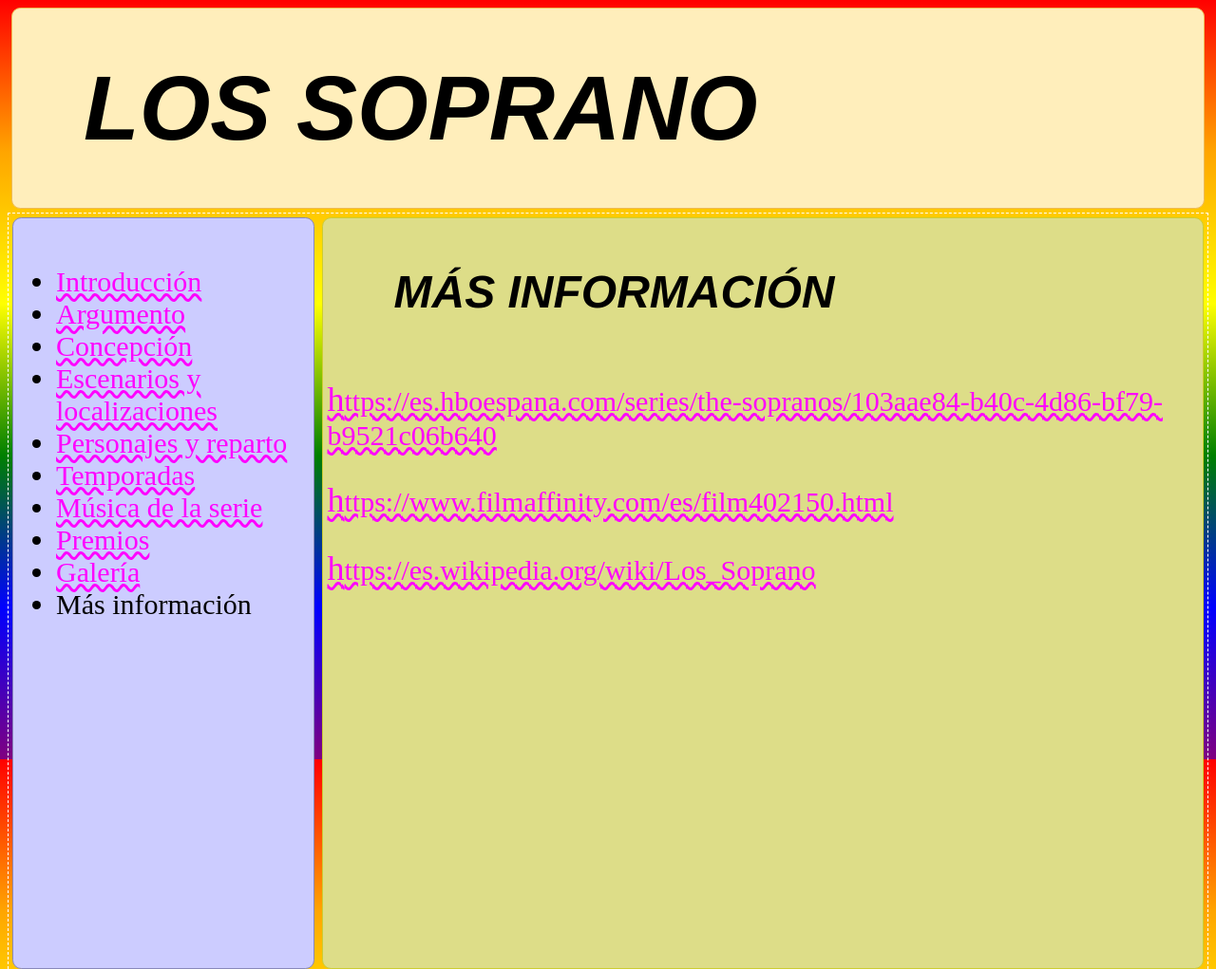
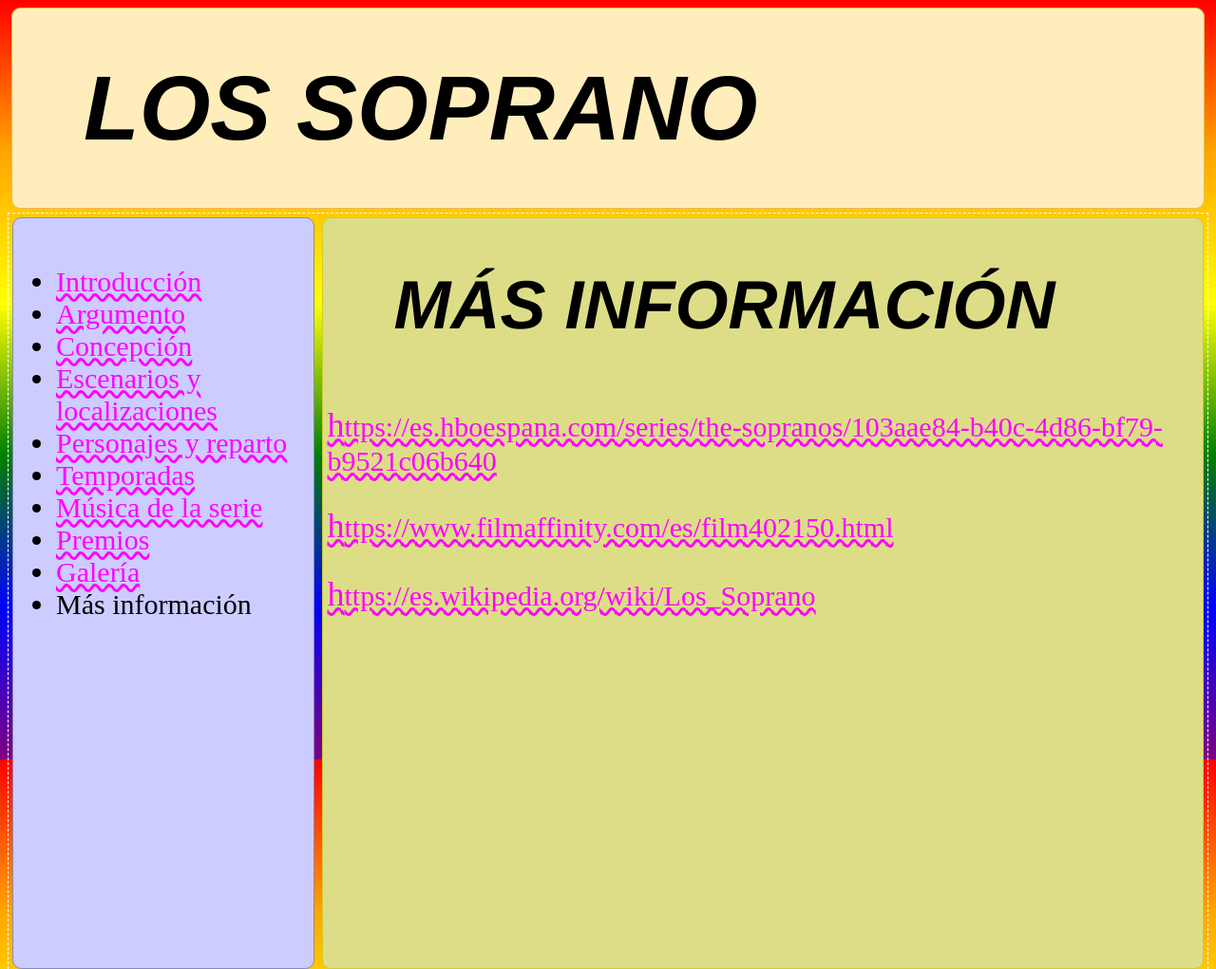
Before and after one commit to danivilla9/practica_html_sew, a plain HTML site: page másinformación.html in a window 1280 px wide. Shown: the top 1021 px of the page at 95% size. Drawn offline with Linux system fonts and the light colour scheme.

Commit message:
más arreglos accesibilidad

```diff
--- a/másinformación.html
+++ b/másinformación.html
@@ -35,7 +35,7 @@
 
 
         <article>
-            <h3>Más información</h3>
+            <h2>Más información</h2>
                 <p>
                     <a title="HBO España" href="https://es.hboespana.com/series/the-sopranos/103aae84-b40c-4d86-bf79-b9521c06b640">https://es.hboespana.com/series/the-sopranos/103aae84-b40c-4d86-bf79-b9521c06b640</a>
                 </p>
```
Also changed, not shown: concepción.html (+1 -3 lines), galería.html (+2 -0 lines).
